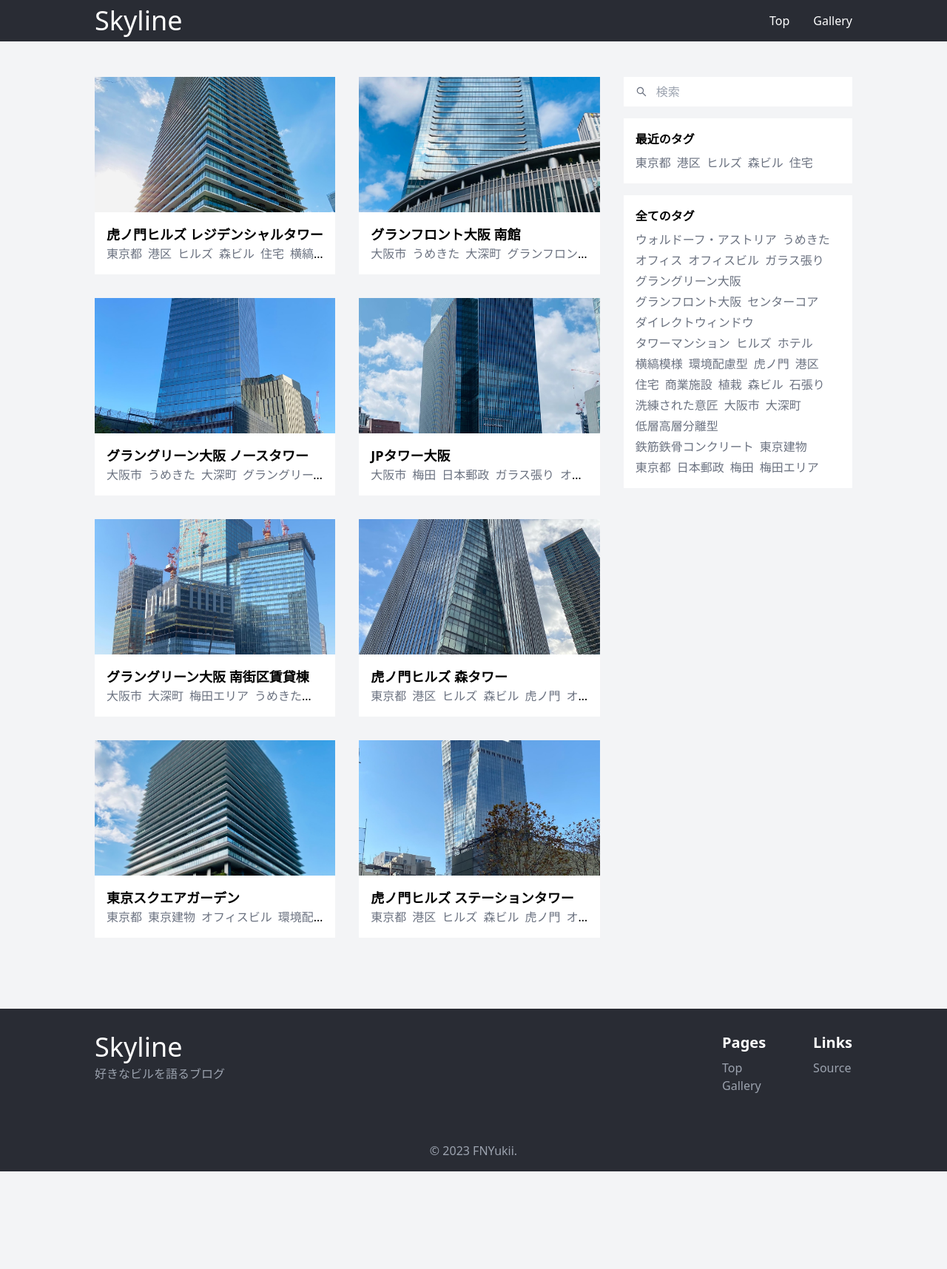
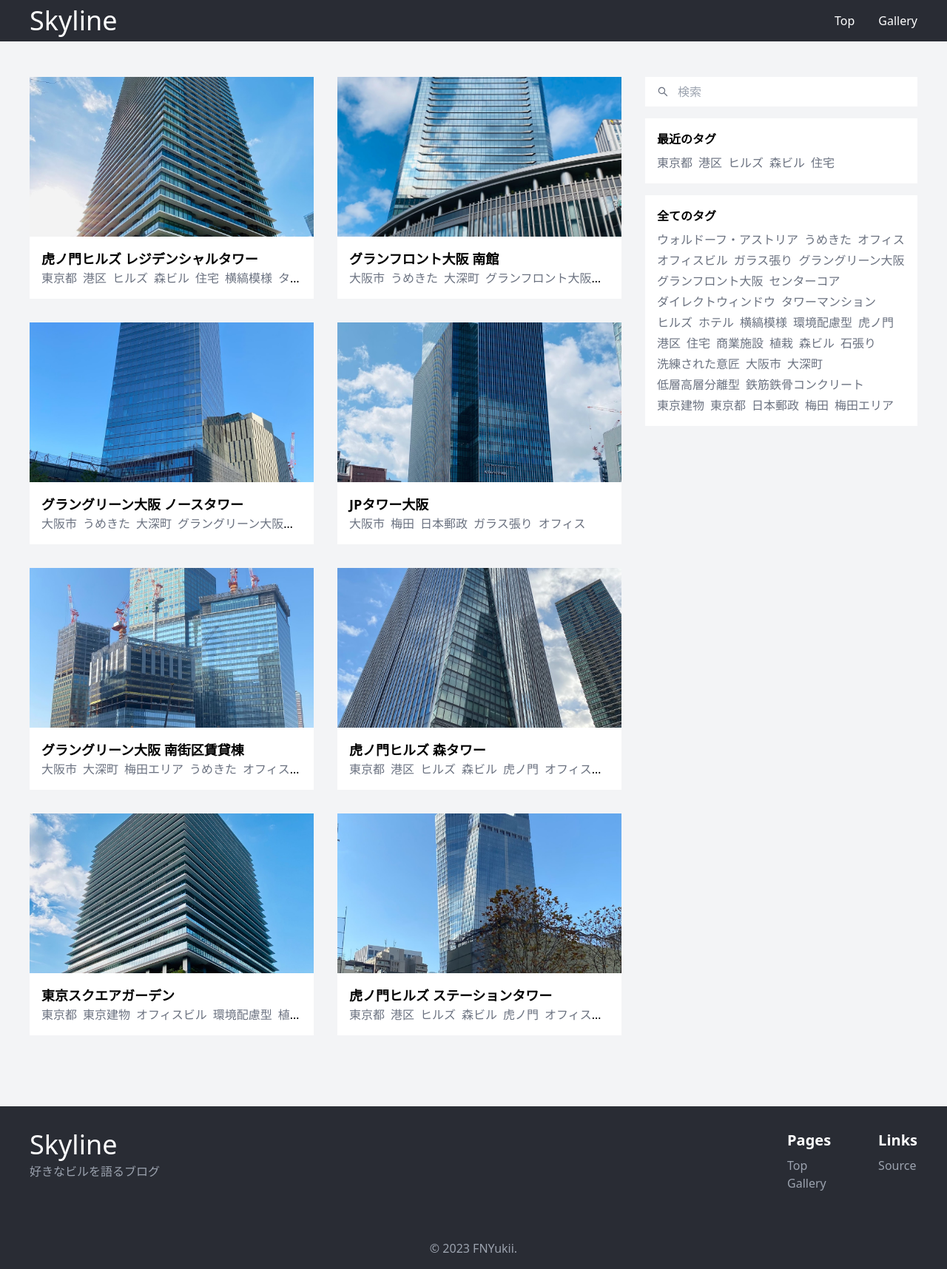
Before and after one commit to FNYukii/Skyline, a Next.js app: page / in a window 1280 px wide. Shown: the whole page at 74% size. Before the commit the page ends 1584 px from the top, so only its background shows below. Built offline with nearby package versions, Linux system fonts and the light colour scheme.

Commit message:
feat: コンテンツ幅を1200pxに変更

```diff
--- a/src/app/layout.tsx
+++ b/src/app/layout.tsx
@@ -20,7 +20,7 @@ export default function RootLayout({
 
 				<Header />
 
-				<main className="lg:w-[1024px] px-4 lg:px-0 mx-auto">
+				<main className="xl:w-[1200px] px-4 lg:px-0 mx-auto">
 					{children}
 				</main>
 
--- a/src/components/sections/Footer.tsx
+++ b/src/components/sections/Footer.tsx
@@ -12,7 +12,7 @@ function Footer(props: Props) {
 
 			<div className="bg-accent-color text-white pt-8 pb-4">
 
-				<div className="w-full lg:w-[1024px] px-4 lg:px-0 mx-auto">
+				<div className="w-full xl:w-[1200px] px-4 lg:px-0 mx-auto">
 
 					<div className="flex justify-between flex-wrap gap-y-8">
 
--- a/src/components/sections/Header.tsx
+++ b/src/components/sections/Header.tsx
@@ -12,7 +12,7 @@ function Header(props: Props) {
 
 			<div className="bg-accent-color text-white">
 
-				<div className="py-2 flex justify-between items-center w-full lg:w-[1024px] px-4 lg:px-0 mx-auto">
+				<div className="py-2 flex justify-between items-center w-full xl:w-[1200px] px-4 lg:px-0 mx-auto">
 
 					<Link href="/" className="text-4xl font-light">Skyline</Link>
 
```
